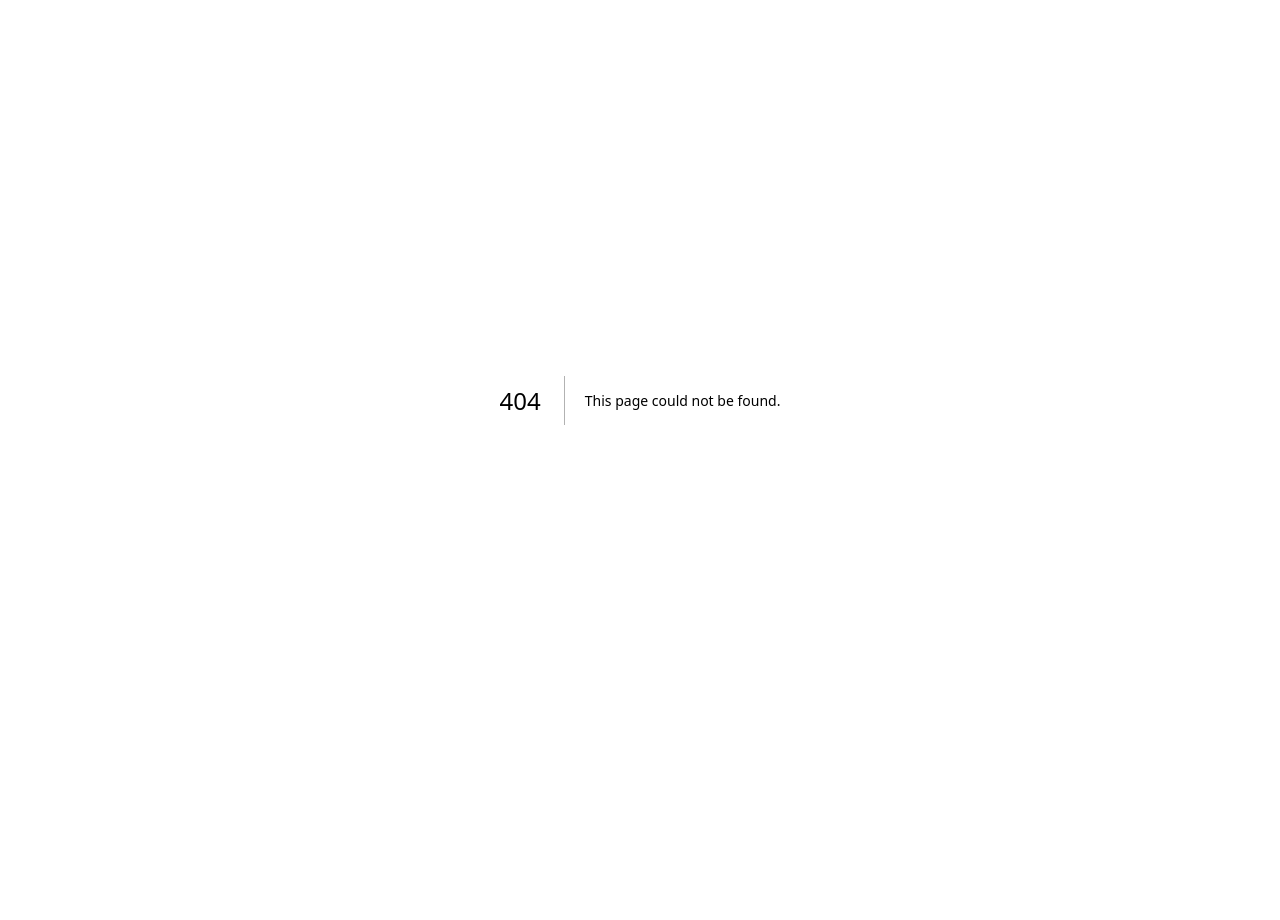
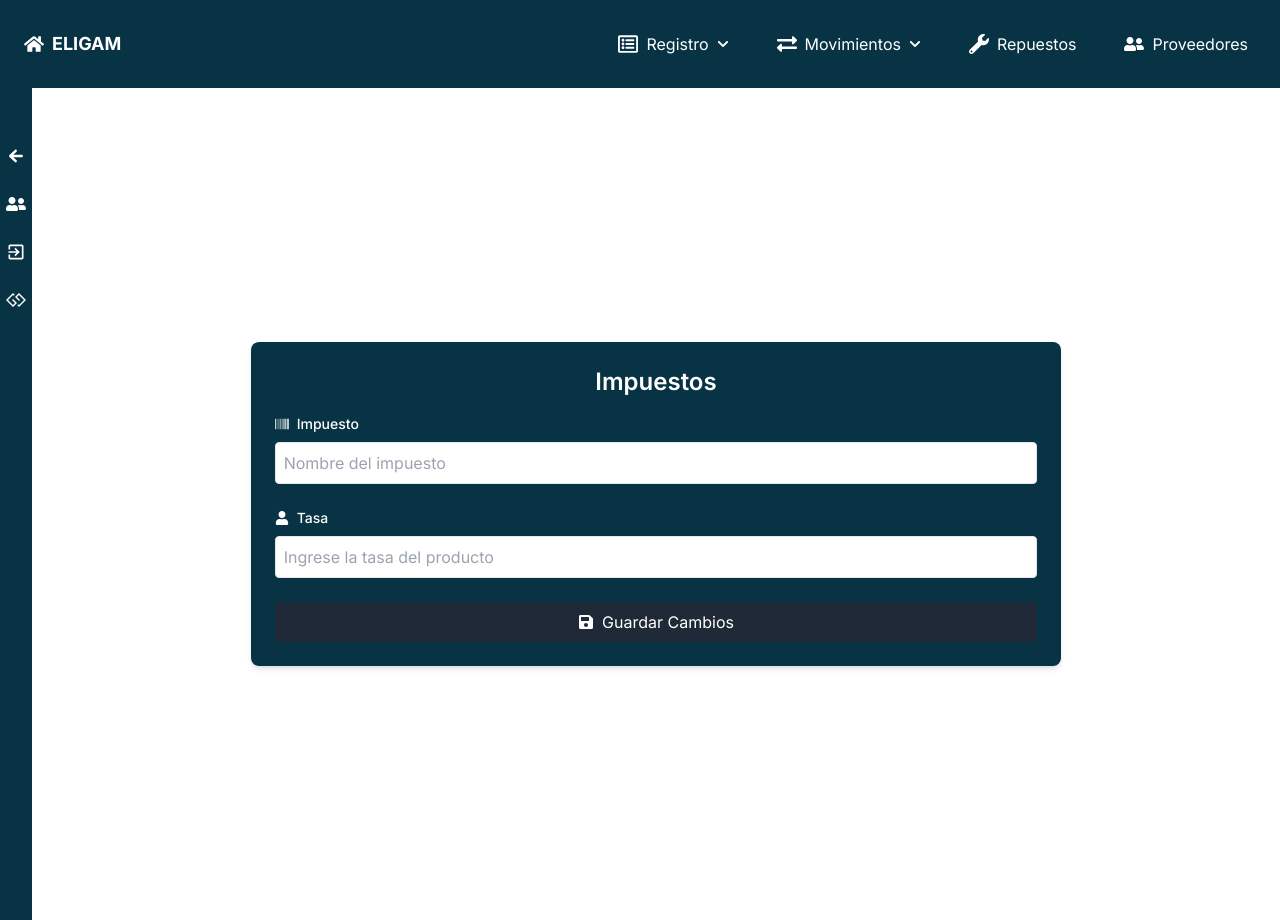
Before and after one commit to yeikoa/Sistema_de_inventario, a Next.js app: page /dashboard/impuestos in a window 1280 px wide. Before the commit this address had no page. Before the commit the page ends 800 px from the top, so only its background shows below. Built offline with nearby package versions, Linux system fonts and the light colour scheme.

Commit message:
Impuestos
Se creo una nueva pagina de impuestos

```diff
--- a/src/app/dashboard/components/sidebar.jsx
+++ b/src/app/dashboard/components/sidebar.jsx
@@ -1,7 +1,7 @@
 'use client'
 import React, { useState } from 'react';
 import Link from 'next/link';
-import { FaUserFriends } from 'react-icons/fa';
+import { FaUserFriends, FaGg } from 'react-icons/fa';
 import { IoMdExit, IoMdArrowRoundBack } from 'react-icons/io';
 
 const Navsidebar = ({ isOpen }) => {
@@ -19,6 +19,7 @@ const Navsidebar = ({ isOpen }) => {
     { href: '/dashboard/devoluciones',icon: <IoMdArrowRoundBack className="h-5 w-5" /> },
     { href: '/dashboard/usuarios',icon: <FaUserFriends className="h-5 w-5" /> },
     { href: '/',icon: <IoMdExit className="h-5 w-5" /> },
+    { href: '/dashboard/impuestos',icon: <FaGg className="h-5 w-5" /> },
   ];
 
   return (
--- /dev/null
+++ b/src/app/dashboard/impuestos/page.jsx
@@ -0,0 +1,86 @@
+'use client'
+import React, { useState } from 'react';
+import { FaSave, FaBarcode, FaUser, FaCalendar, FaBoxes, FaComment } from 'react-icons/fa';
+
+function Tax() {
+  const [TaxID, setTaxID] = useState('');
+  const [TaxName, setTaxName] = useState('');
+  const [TaxTasa, setTaxTasa] = useState('');
+  const [error, setError] = useState('');
+  const [success, setSuccess] = useState('');
+
+  const handleSubmit = (e) => {
+    e.preventDefault();
+    setError('');
+    setSuccess('');
+
+    if (!TaxName || !TaxTasa) {
+      setError('Todos los campos son obligatorios');
+      return;
+    }
+    // Agregar lógica para guardar la nueva tasa de impuestos en el sistema
+
+    setSuccess('Devolución registrada con éxito');
+  };
+
+  return (
+    <div className="bg-white min-h-screen flex items-center justify-center">
+      <div className="mx-auto p-6 bg-cyan-950 text-white rounded-lg shadow-md w-full md:w-2/3">
+        <h1 className="text-2xl font-semibold mb-4 text-center">Impuestos</h1>
+
+        {error && (
+          <div className="bg-red-100 border border-red-400 text-red-700 px-4 py-3 rounded mb-4">
+            {error}
+          </div>
+        )}
+        {success && (
+          <div className="bg-green-100 border border-green-400 text-green-700 px-4 py-3 rounded mb-4">
+            {success}
+          </div>
+        )}
+
+        <form className="space-y-6" onSubmit={handleSubmit}>
+          <div className="flex flex-col">
+            <label htmlFor="TaxName" className="text-sm font-medium mb-2 flex items-center">
+              <FaBarcode className="mr-2" />
+              Impuesto
+            </label>
+            <input
+              type="number"
+              id="TaxName"
+              className="w-full border rounded p-2 text-black"
+              placeholder="Nombre del impuesto"
+              value={TaxName}
+              onChange={(e) => setTaxName(e.target.value)}
+            />
+          </div>
+
+          <div className="flex flex-col">
+            <label htmlFor="TaxTasa" className="text-sm font-medium mb-2 flex items-center">
+              <FaUser className="mr-2" />
+              Tasa
+            </label>
+            <input
+              type="number"
+              id="TaxTasa"
+              className="w-full border rounded p-2 text-black"
+              placeholder="Ingrese la tasa del producto"
+              value={TaxTasa}
+              onChange={(e) => setTaxTasa(e.target.value)}
+            />
+          </div>
+
+          <button
+            type="submit"
+            className="w-full bg-gray-800 text-white px-4 py-2 rounded hover:bg-blue-700 flex items-center justify-center"
+          >
+            <FaSave className="mr-2" />
+            Guardar Cambios
+          </button>
+        </form>
+      </div>
+    </div>
+  );
+}
+
+export default Tax;
--- a/src/app/dashboard/movimientos/proveedores/page.jsx
+++ b/src/app/dashboard/movimientos/proveedores/page.jsx
@@ -1,86 +1,28 @@
-'use client'
-import React, { useState } from 'react';
+"use client"
+import React, { useState, useEffect } from 'react';
 import { AiOutlineSearch } from 'react-icons/ai';
 
 export default function ProvidersMovements() {
   const [searchTerm, setSearchTerm] = useState("");
+  const [providerMovements, setProviderMovements] = useState([]);
 
-  const providerMovements = [
-    // ... tus datos de movimientos de productos ...
-    {
-      fecha: '2023-08-27',
-      hora: '09:30 AM',
-      nombreProveedor: 'Favarsia S.A',
-      telefono: '88888888',
-      correo: 'GrupoFavarsia.com',
-      direccion:'Sanvito',
-      tipoMovimiento: 'Inactivo',
-    },
-    {
-      fecha: '2023-08-27',
-      hora: '09:30 AM',
-      nombreProveedor: 'Favarsia S.A',
-      telefono: '89083884',
-      correo: 'GrupoFavarsia.com',
-      direccion:'Sanvito',
-      tipoMovimiento: 'Inactivo',
-    },
-    {
-      fecha: '2023-08-27',
-      hora: '09:30 AM',
-      nombreProveedor: 'Favarsia S.A',
-      telefono: '89083884',
-      correo: 'GrupoFavarsia.com',
-      direccion:'Sanvito',
-      tipoMovimiento: 'Activo',
-    },
-    {
-      fecha: '2023-08-27',
-      hora: '09:30 AM',
-      nombreProveedor: 'Favarsia S.A',
-      telefono: '89083884',
-      correo: 'GrupoFavarsia.com',
-      direccion:'Sanvito',
-      tipoMovimiento: 'Activo',
-    },
-    {
-      fecha: '2023-08-27',
-      hora: '09:30 AM',
-      nombreProveedor: 'Favarsia S.A',
-      telefono: '89083884',
-      correo: 'GrupoFavarsia.com',
-      direccion:'Sanvito',
-      tipoMovimiento: 'Inactivo',
-    },
-    {
-      fecha: '2023-08-27',
-      hora: '09:30 AM',
-      nombreProveedor: 'Favarsia S.A',
-      telefono: '89083884',
-      correo: 'GrupoFavarsia.com',
-      direccion:'Sanvito',
-      tipoMovimiento: 'Activo',
-    },
-    {
-      fecha: '2023-08-27',
-      hora: '09:30 AM',
-      nombreProveedor: 'Favarsia S.A',
-      telefono: '89083884',
-      correo: 'GrupoFavarsia.com',
-      direccion:'Sanvito',
-      tipoMovimiento: 'Activo',
-    },
-    {
-      fecha: '2023-08-27',
-      hora: '09:30 AM',
-      nombreProveedor: 'Favarsia S.A',
-      telefono: '89083884',
-      correo: 'GrupoFavarsia.com',
-      direccion:'Sanvito',
-      tipoMovimiento: 'Activo',
-    },
-    // Agregar más movimientos de productos aquí
-  ];
+  useEffect(() => {
+    async function fetchProviderMovements() {
+      try {
+        const response = await fetch('/api/movements/proveedores'); // Ajusta la ruta de la API según sea necesario
+        if (response.ok) {
+          const data = await response.json();
+          setProviderMovements(data);
+        } else {
+          console.error('Error al obtener los movimientos de proveedores');
+        }
+      } catch (error) {
+        console.error('Error al obtener los movimientos de proveedores:', error);
+      }
+    }
+
+    fetchProviderMovements();
+  }, []);
 
   return (
     <div className="container mx-auto p-4">
@@ -98,14 +40,12 @@ export default function ProvidersMovements() {
       <div className="overflow-x-auto">
         <table className="min-w-full bg-white border border-gray-300">
           <thead className="bg-gray-100">
-          <tr>
-              <th className="py-2 px-4 border-b border-gray-300 text-left text-sm uppercase font-semibold text-gray-600">Fecha</th>
-              <th className="py-2 px-4 border-b border-gray-300 text-left text-sm uppercase font-semibold text-gray-600">Hora</th>
+            <tr>
               <th className="py-2 px-4 border-b border-gray-300 text-left text-sm uppercase font-semibold text-gray-600">Nombre</th>
-              <th className="py-2 px-4 border-b border-gray-300 text-left text-sm uppercase font-semibold text-gray-600">Telefono</th>
+              <th className="py-2 px-4 border-b border-gray-300 text-left text-sm uppercase font-semibold text-gray-600">Vendedor</th>
+              <th className="py-2 px-4 border-b border-gray-300 text-left text-sm uppercase font-semibold text-gray-600">Teléfono</th>
               <th className="py-2 px-4 border-b border-gray-300 text-left text-sm uppercase font-semibold text-gray-600">Correo</th>
               <th className="py-2 px-4 border-b border-gray-300 text-left text-sm uppercase font-semibold text-gray-600">Dirección</th>
-              <th className="py-2 px-4 border-b border-gray-300 text-left text-sm uppercase font-semibold text-gray-600">Entrada/Salida</th>
             </tr>
           </thead>
           <tbody>
```
